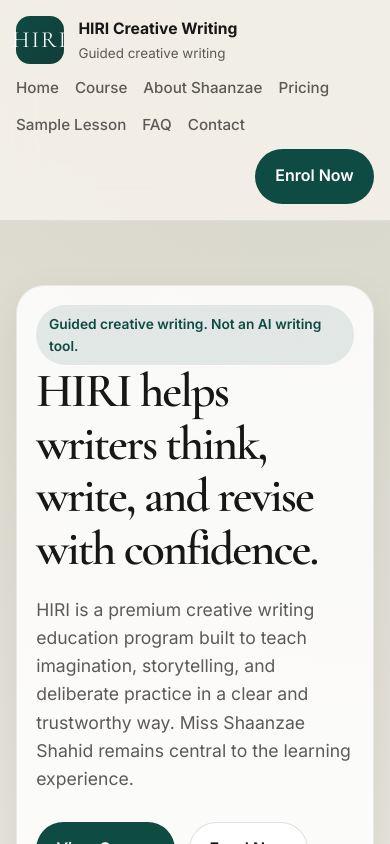
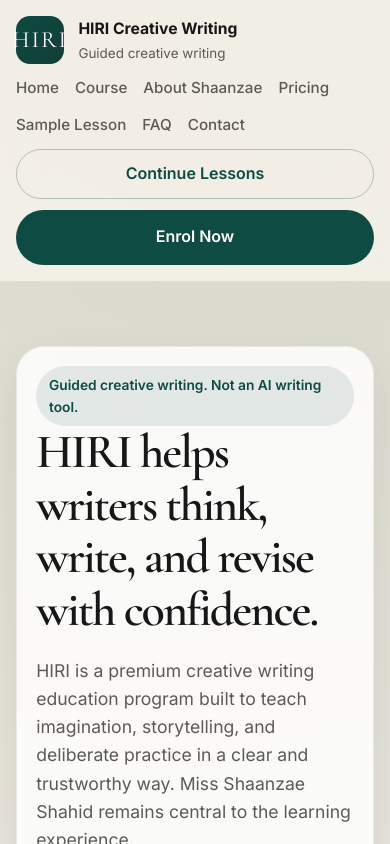
Before and after one commit to sm9449/hiri-website, a Next.js app: page / in a window 390 px wide. Shown: the top 844 px of the page. Built offline with nearby package versions, Linux system fonts and the light colour scheme.

Commit message:
Continue lessons button

```diff
--- a/app/globals.css
+++ b/app/globals.css
@@ -176,6 +176,26 @@
 .button-ghost {
   background: transparent;
   border-color: var(--border);
+}
+
+.header-actions {
+  display: flex;
+  align-items: center;
+  gap: 0.65rem;
+}
+
+.header-secondary-cta {
+  padding: 0.72rem 1rem;
+  color: var(--accent);
+  background: transparent;
+  border-color: rgba(13, 75, 67, 0.28);
+  font-weight: 600;
+}
+
+.header-secondary-cta:hover,
+.header-secondary-cta:focus-visible {
+  background: rgba(13, 75, 67, 0.08);
+  border-color: rgba(13, 75, 67, 0.42);
 }
 
 .header-cta {
@@ -578,7 +598,7 @@
     justify-content: flex-start;
   }
 
-  .header-cta {
+  .header-actions {
     margin-left: auto;
   }
 }
@@ -619,4 +639,16 @@
   .site-nav {
     gap: 0.75rem 1rem;
   }
+
+  .header-actions {
+    width: 100%;
+    margin-left: 0;
+    flex-direction: column;
+    align-items: stretch;
+  }
+
+  .header-secondary-cta,
+  .header-cta {
+    width: 100%;
+  }
 }
--- a/components/site-header.tsx
+++ b/components/site-header.tsx
@@ -21,9 +21,17 @@
           ))}
         </nav>
 
-        <Link href="/pricing" className="button button-primary header-cta">
-          Enrol Now
-        </Link>
+        <div className="header-actions">
+          <a
+            href="https://app.hiri.uk"
+            className="button header-secondary-cta"
+          >
+            Continue Lessons
+          </a>
+          <Link href="/pricing" className="button button-primary header-cta">
+            Enrol Now
+          </Link>
+        </div>
       </div>
     </header>
   );
```
